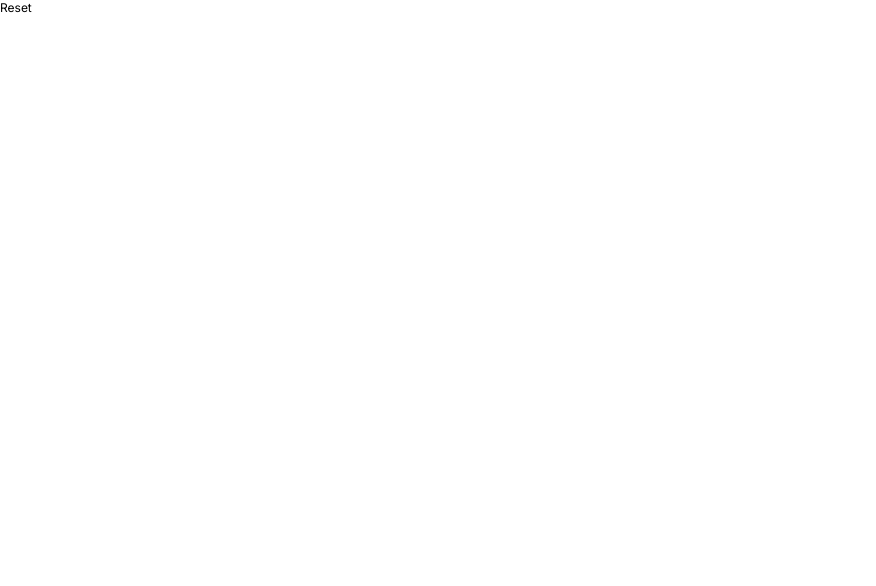
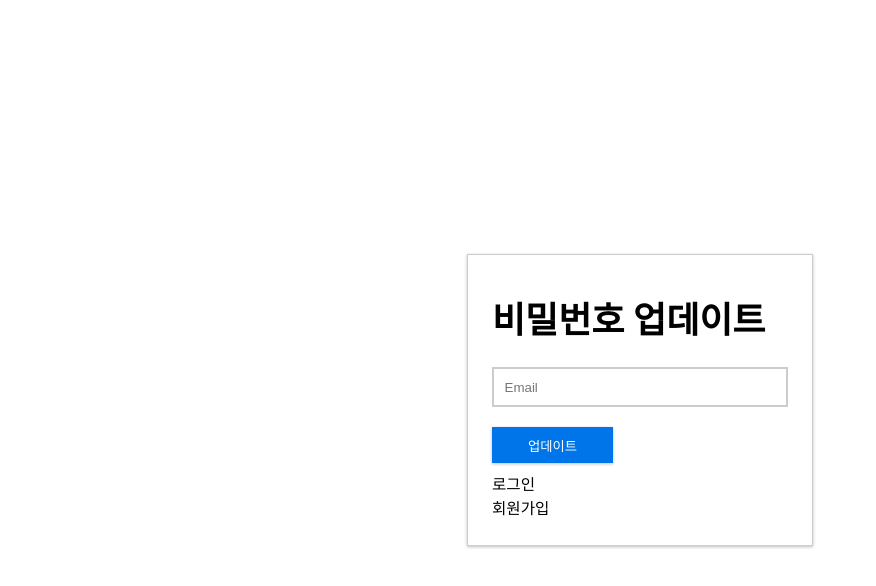
Before and after one commit to ABlued/coupang-nextJs-app, a Next.js app: page /reset in a window 1280 px wide. Shown: the top 586 px of the page, without its empty margins (0-876 px from the left). Built offline with nearby package versions, Linux system fonts and the light colour scheme.

Commit message:
feat : implement ResetPage

```diff
--- /dev/null
+++ b/src/app/(auth)/reset/Reset.module.scss
@@ -0,0 +1,25 @@
+.page {
+  height: 100vh;
+  display: grid;
+  place-items: center;
+
+  .container {
+    .form {
+      display: flex;
+      flex-flow: column;
+      border: 1px solid #ccc;
+      padding: 2rem;
+      box-shadow: var(--box-shadow);
+
+      .control {
+        margin-bottom: 20px;
+      }
+
+      .links {
+        margin-top: 10px;
+        font-size: 1.3rem;
+        line-height: 2rem;
+      }
+    }
+  }
+}
--- /dev/null
+++ b/src/app/(auth)/reset/ResetClient.jsx
@@ -0,0 +1,56 @@
+'use client';
+import Input from '@/components/Input/Input';
+import Button from '@/components/button/Button';
+import Heading from '@/components/heading/Heading';
+import Loader from '@/components/loader/Loader';
+import Link from 'next/link';
+import React, { useState } from 'react';
+import styles from './Reset.module.scss';
+function ResetClient() {
+  const [email, setEmail] = useState('');
+  const [isLoading, setIsLoading] = useState(false);
+
+  const resetPassword = () => {
+    e.preventDefault();
+    setIsLoading(true);
+  };
+  return (
+    <>
+      {isLoading && <Loader />}
+
+      <section className={styles.page}>
+        <div className={styles.container}>
+          <div className={styles.form}>
+            <Heading
+              title="비밀번호 업데이트"
+              subtitle="비밀번호를 업데이트 하세요"
+            />
+            <form onSubmit={resetPassword}>
+              <Input
+                type="text"
+                placeholder="Email"
+                required
+                value={email}
+                onChange={(e) => setEmail(e.target.value)}
+                className={styles.control}
+              />
+              <div>
+                <Button type="submit">업데이트</Button>
+              </div>
+              <div className={styles.links}>
+                <p>
+                  <Link href="/login">로그인 </Link>
+                </p>
+                <p>
+                  <Link href="/register">회원가입 </Link>
+                </p>
+              </div>
+            </form>
+          </div>
+        </div>
+      </section>
+    </>
+  );
+}
+
+export default ResetClient;
--- a/src/app/(auth)/reset/page.jsx
+++ b/src/app/(auth)/reset/page.jsx
@@ -1,9 +1,8 @@
-import React from 'react'
+import React from 'react';
+import ResetClient from './ResetClient';
 
 const Reset = () => {
-  return (
-    <div>Reset</div>
-  )
-}
+  return <ResetClient></ResetClient>;
+};
 
-export default Reset
+export default Reset;
```
Also changed, not shown: src/app/(auth)/login/LoginClient.jsx (+17 -0 lines).
